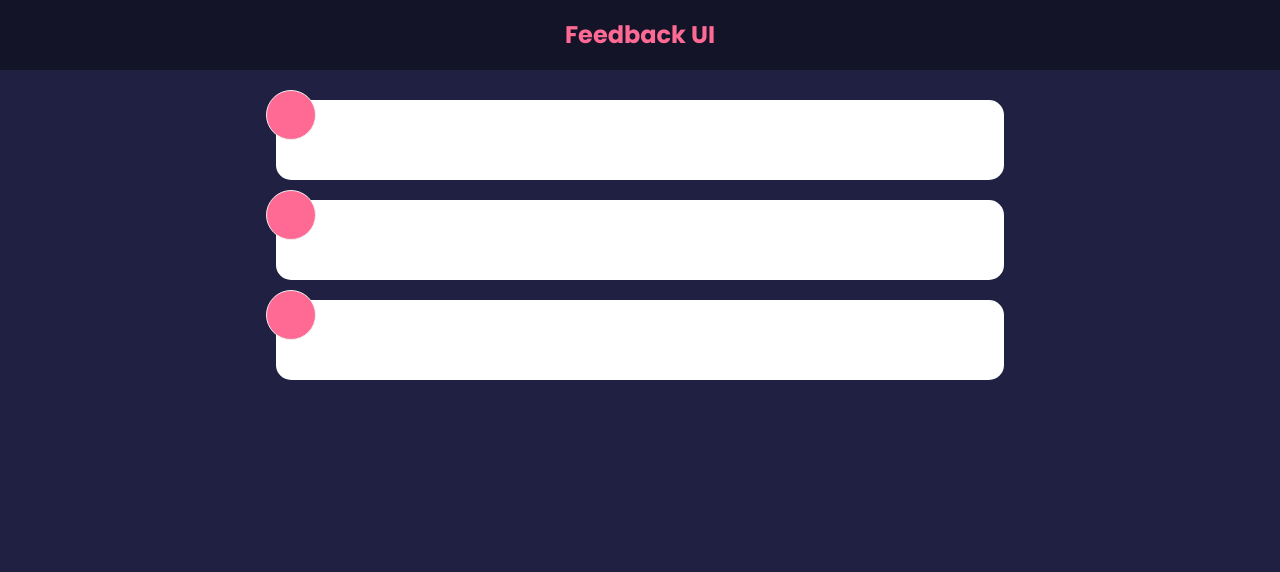
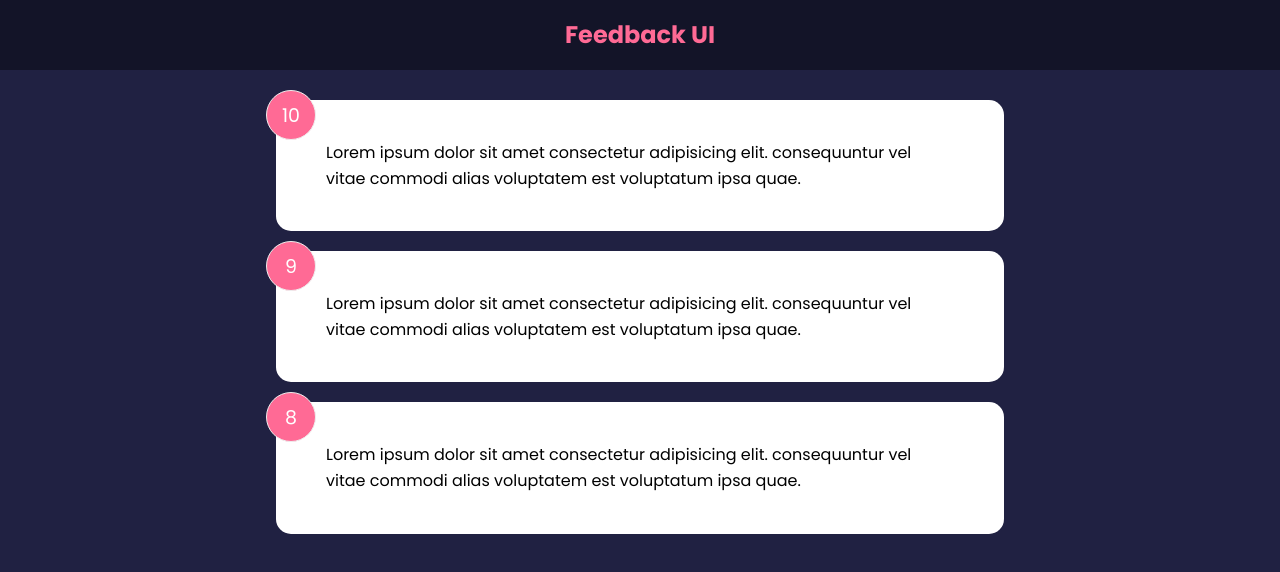
Before and after one commit to juliezimmer/feedback-app, a React (Create React App) app: page / in a window 1280 px wide. Shown: the top 572 px of the page. Built offline with nearby package versions, Linux system fonts and the light colour scheme.

Commit message:
added shared components, conditional styling, and prop types in the components

```diff
--- a/src/components/FeedbackItem.jsx
+++ b/src/components/FeedbackItem.jsx
@@ -1,9 +1,17 @@
-function FeedbackItem(item) {
+import PropTypes from "prop-types";
+import Card from "../shared/Card";
+
+function FeedbackItem({ item }) {
   return (
-    <div className="card">
+    <Card>
       <div className="num-display">{item.rating}</div>
       <div className="text-display">{item.text}</div>
-    </div>
+    </Card>
   );
 }
+
+FeedbackItem.propTypes = {
+  item: PropTypes.object.isRequired,
+};
+
 export default FeedbackItem;
--- /dev/null
+++ b/src/shared/Card.jsx
@@ -0,0 +1,28 @@
+import PropTypes from "prop-types";
+
+function Card({ children, reverse }) {
+  // return <div className={`card ${reverse && "reverse"}`}>{children}</div>;
+
+  return (
+    <div
+      className="card"
+      style={{
+        backgroundColor: reverse ? "rgba(0,0,0,0.4)" : "#fff",
+        color: reverse ? "#fff" : "#000",
+      }}
+    >
+      {children}
+    </div>
+  );
+}
+
+Card.defaultProps = {
+  reverse: false,
+};
+
+Card.propTypes = {
+  children: PropTypes.node.isRequired,
+  reverse: PropTypes.bool,
+};
+
+export default Card;
```
Also changed, not shown: src/components/FeedbackList.jsx (+12 -0 lines).
